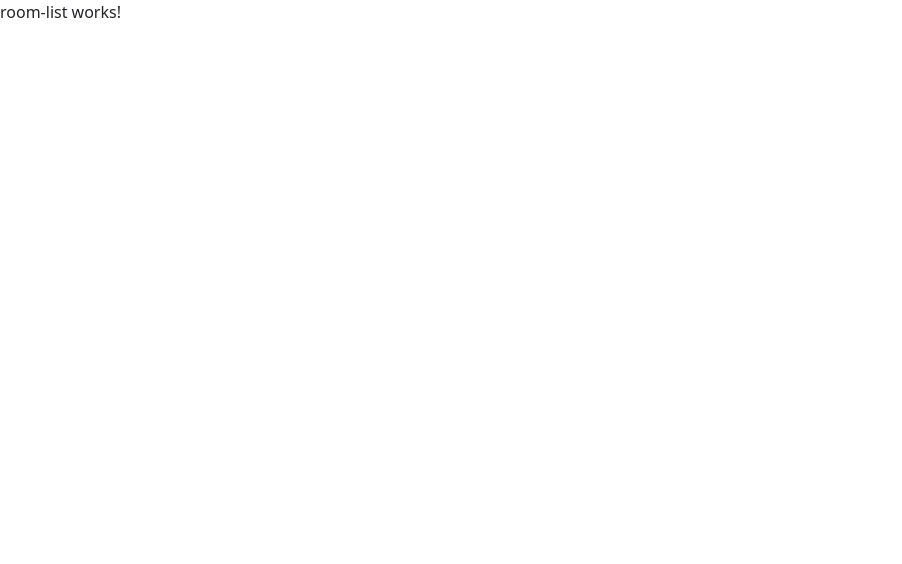
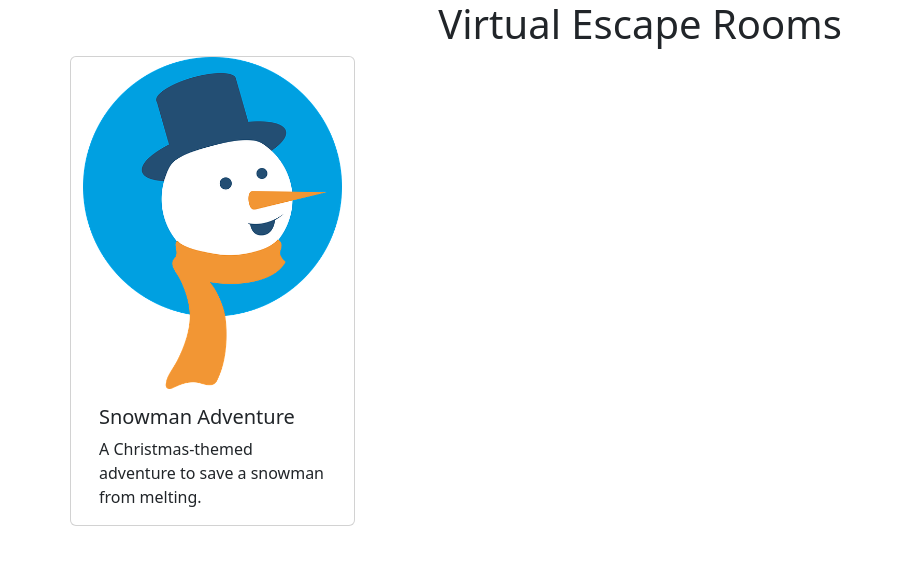
Before and after one commit to m1robyndunstan/VirtualEscapeRooms, an Angular app in the folder VirtualEscapeRooms/: page / in a window 1280 px wide. Shown: the top 564 px of the page, without its empty margins (0-902 px from the left). Built offline with nearby package versions, Linux system fonts and the light colour scheme.

Commit message:
Build room list and first link

```diff
--- a/VirtualEscapeRooms/src/app/room-list/room-list.component.html
+++ b/VirtualEscapeRooms/src/app/room-list/room-list.component.html
@@ -1 +1,14 @@
-<p>room-list works!</p>
+<div class="container">
+    <h1 class="text-center">Virtual Escape Rooms</h1>
+    <div class="row row-cols-4">
+        <ng-container *ngFor="let room of rooms">
+            <div class="card link-card" routerLink="{{room.linkUrl}}">
+                <img src="{{room.imageUrl}}" class="card-img-top" alt="{{room.imageAlt}}" />
+                <div class="card-body">
+                    <h5 class="card-title">{{room.title}}</h5>
+                    <p class="card-text">{{room.description}}</p>
+                </div>
+            </div>
+        </ng-container>
+    </div>
+</div>
--- a/VirtualEscapeRooms/src/app/room-list/room-list.component.scss
+++ b/VirtualEscapeRooms/src/app/room-list/room-list.component.scss
@@ -0,0 +1,7 @@
+.link-card {
+    cursor: pointer;
+
+    &:hover {
+        box-shadow: 0 1rem 3rem rgba(0, 0, 0, .175);
+    }
+}
--- a/VirtualEscapeRooms/src/app/room-list/room-list.component.ts
+++ b/VirtualEscapeRooms/src/app/room-list/room-list.component.ts
@@ -6,6 +6,14 @@ import { Component, OnInit } from '@angular/core';
   styleUrls: ['./room-list.component.scss']
 })
 export class RoomListComponent implements OnInit {
+  rooms: Room[] = [
+    new Room(
+      "Snowman Adventure",
+      "assets/snowman/snowman-icon.png",
+      "snowman head",
+      "A Christmas-themed adventure to save a snowman from melting.",
+      "/snowman")
+  ];
 
   constructor() { }
 
@@ -13,3 +21,12 @@ export class RoomListComponent implements OnInit {
   }
 
 }
+
+class Room {
+  constructor(
+    public title: string,
+    public imageUrl: string,
+    public imageAlt: string,
+    public description: string,
+    public linkUrl: string) {}
+}
--- a/VirtualEscapeRooms/src/app/snowman-adventure/snowman-adventure.component.html
+++ b/VirtualEscapeRooms/src/app/snowman-adventure/snowman-adventure.component.html
@@ -1 +1,9 @@
-<p>snowman-adventure works!</p>
+<div class="container">
+    <h1 class="text-center">Snowman Adventure</h1>
+
+    <div class="row">
+        <div class="d-grid col-6 mx-auto mt-5">
+            <button type="button" class="btn btn-primary">Back to Escape Room List</button>
+        </div>
+    </div>
+</div>
```
Also changed, not shown: VirtualEscapeRooms/src/assets/snowman/snowman-icon.png (added).
